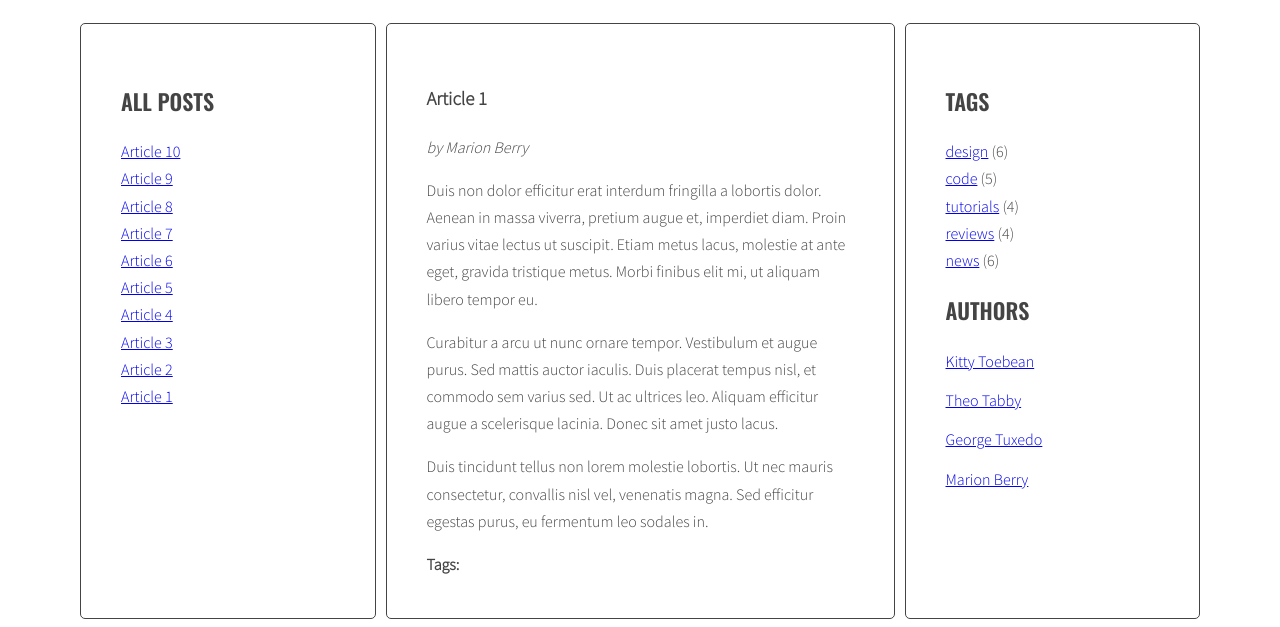
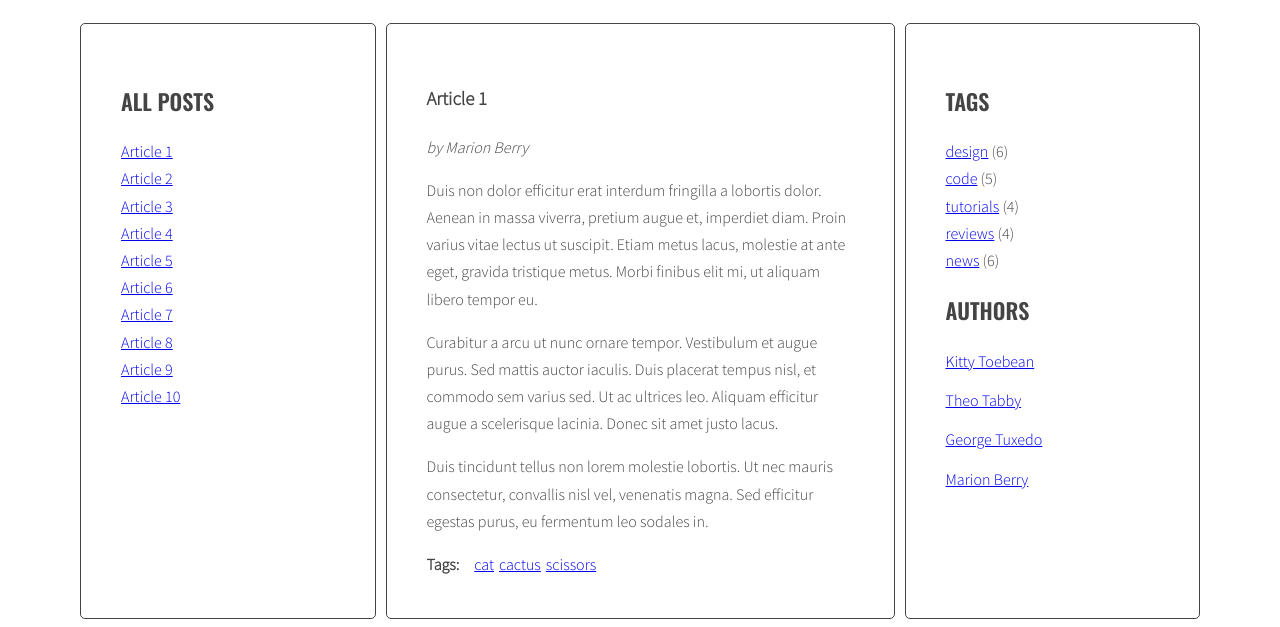
Before and after one commit to lukaszziemkiewicz/javascript-blog, a website: page index.html in a window 1280 px wide. Shown: the part 220-847 px from the top of the page. Drawn offline with nearby package versions, Linux system fonts and the light colour scheme.

Commit message:
poprawki po rozmowie z Kamilem

```diff
--- a/css/style.css
+++ b/css/style.css
@@ -43,3 +43,5 @@
 .post-tags { display: -ms-flexbox; display: flex; }
 
 .post-tags p { margin: 0 10px 0 0; }
+
+.post-tags .list li a {margin-left:5px;}
--- a/js/script.js
+++ b/js/script.js
@@ -49,7 +49,6 @@
 function generateTitleLinks(){
 
 
-
   /* remove contents of titleList */
 
   const titleList = document.querySelector(optTitleListSelector);
@@ -82,9 +81,9 @@
 
     /* insert link into titleList */
 
-    titleList.insertAdjacentHTML('afterbegin', linkHTML);
+    titleList.insertAdjacentHTML('beforeend', linkHTML);
 
-    html = html + linkHTML ;
+    html = html + linkHTML;
     console.log(html);
 
   }
@@ -131,7 +130,6 @@
 
     for(let tag of articleTagsArray){
 
-      let html = '';
 
       /* generate HTML of the link */
 
@@ -148,11 +146,17 @@
 
     /* insert HTML of all the links into the tags wrapper */
 
+    tagsWrapper.insertAdjacentHTML('beforeend', html);
 
     /* END LOOP: for every article: */
 
   }
 
+  const tags = document.querySelectorAll('.post-tags .list li a');
+
+  for(let tag of tags){
+    tag.addEventListener('click', tagClickHandler);
+  }
 }
 
 generateTags();
@@ -173,7 +177,7 @@
   console.log(event);
 
   /* make a new constant "tag" and extract tag from the "href" constant */
-
+  debugger;
   const tag = href
 
   /* find all tag links with class active */
```
